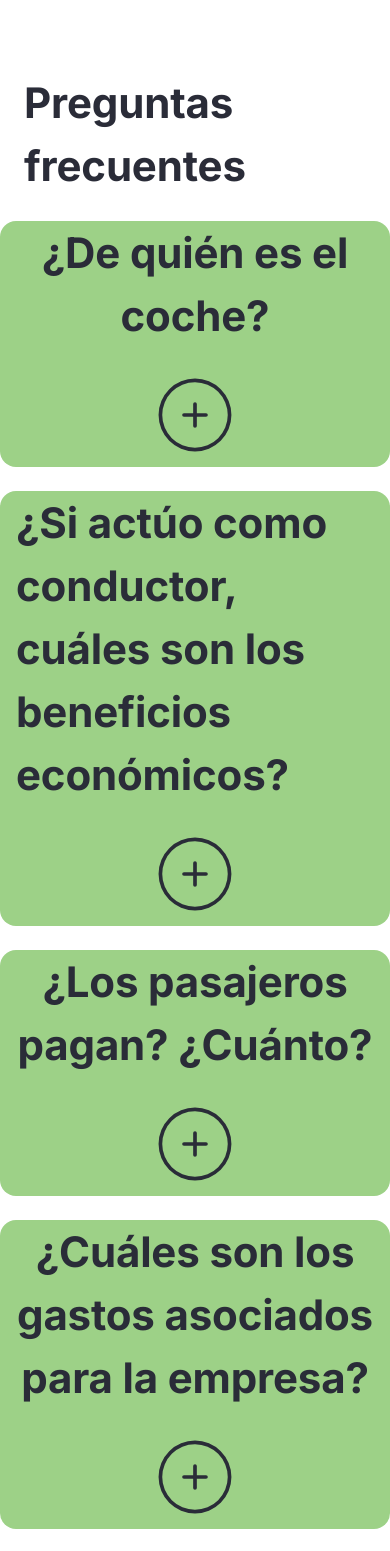
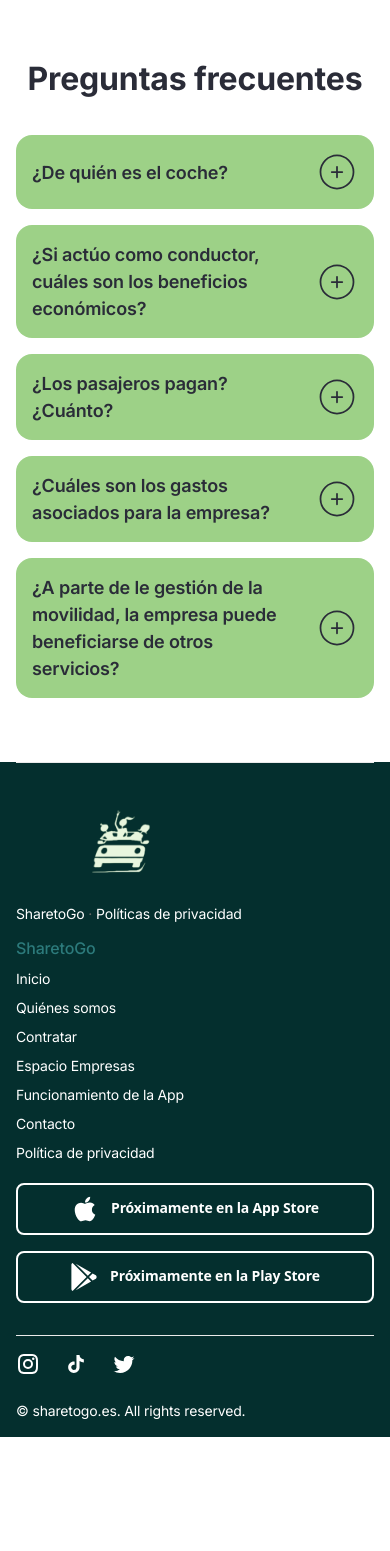
Before and after one commit to SharetoGo/ShareToGoWebsite, a Next.js app: page / in a window 390 px wide. Shown: the part 3560-5111 px from the top of the page. After the commit the page ends 4997 px from the top, so only its background shows below. Built offline with nearby package versions, Linux system fonts and the light colour scheme.

Commit message:
[ADD] updated the navbar and metadata

```diff
--- a/app/(default)/layout.tsx
+++ b/app/(default)/layout.tsx
@@ -20,7 +20,7 @@ export default function DefaultLayout({
       duration: 700,
       easing: 'ease-out-cubic',
     })
-  })
+  }, [])
 
   return (
     <>
--- /dev/null
+++ b/app/(default)/metadata.tsx
@@ -0,0 +1,5 @@
+// app/default/metadata.tsx
+export const metadata = {
+    title: 'SharetoGo - Carpooling para todos',
+    description: 'Comparte coche, ahorra dinero y cuida el planeta',
+};
--- a/app/funcionamiento/layout.tsx
+++ b/app/funcionamiento/layout.tsx
@@ -20,7 +20,7 @@ export default function DefaultLayout({
       duration: 700,
       easing: 'ease-out-cubic',
     })
-  })
+  }, [])
 
   return (
     <>
--- a/app/passenger/layout.tsx
+++ b/app/passenger/layout.tsx
@@ -20,7 +20,7 @@ export default function DefaultLayout({
       duration: 700,
       easing: 'ease-out-cubic',
     })
-  })
+  }, [])
 
   return (
     <>
--- a/app/privacy/layout.tsx
+++ b/app/privacy/layout.tsx
@@ -20,7 +20,7 @@ export default function DefaultLayout({
       duration: 700,
       easing: 'ease-out-cubic',
     })
-  })
+  }, [])
 
   return (
     <>
--- a/components/faqs.tsx
+++ b/components/faqs.tsx
@@ -1,138 +1,96 @@
 "use client";
 import { CiCirclePlus, CiCircleMinus } from "react-icons/ci";
-import { useState } from "react";
+import { useState, ReactNode } from "react";
 import Link from "next/link";
 
+const faqData: { question: string; answer: ReactNode }[] = [
+    {
+        question: "¿De quién es el coche?",
+        answer: "El coche es de uno de los empleados de la empresa. La idea es que los diferentes empleados de las empresas, se vayan organizando para que siempre haya una persona que ofrezca las plazas de su coche y otras que les cuadre para reservarlas."
+    },
+    {
+        question: "¿Si actúo como conductor, cuáles son los beneficios económicos?",
+        answer: "Los beneficios dependerán del uso que se haga de la plataforma y las plazas libres que se ofrezcan. Garantizamos que la mitad de los gastos están cubiertos en cada trayecto compartido."
+    },
+    {
+        question: "¿Los pasajeros pagan? ¿Cuánto?",
+        answer: "Si, según la distancia del trayecto los pasajeros deberán pagar una cantidad u otra. Intentamos que el pago de los pasajeros sea lo más bajo posible para poder ser altamente  competitivos con otras alternativas."
+    },
+    {
+        question: "¿Cuáles son los gastos asociados para la empresa?",
+        answer: (
+            <>
+                La empresa y SharetoGo valorarán la situación conjuntamente y llegarán al mejor acuerdo posible.{" "}
+                <Link href="/contratar" className="font-bold text-black hover:underline">
+                    Solicitar una prueba
+                </Link>{" "}
+                puede ser el primer paso
+            </>
+        )
+    },
+    {
+        question: "¿A parte de le gestión de la movilidad, la empresa puede beneficiarse de otros servicios?",
+        answer: "Sí. Desde la página web, la empresa puede acceder a una Intranet en la cual puede encontrar todos los datos de su empresa generales, y por empleados, estrechamente ligados con la sostenibilidad y el cumplimiento de nuevas normativas."
+    }
+];
+
+const FaqItem = ({ faq, isOpen, onToggle }: { faq: typeof faqData[0], isOpen: boolean, onToggle: () => void }) => {
+    const questionId = faq.question.replace(/\s+/g, '-').toLowerCase();
+    return (
+        <div className="w-full bg-[#9dd187] rounded-2xl mt-4">
+            <button
+                type="button"
+                className="w-full flex justify-between items-center text-left p-4 sm:p-6 focus:outline-none"
+                aria-expanded={isOpen}
+                aria-controls={`faq-answer-${questionId}`}
+                onClick={onToggle}
+            >
+                <h3 className="text-lg sm:text-xl font-semibold text-[#2a2c38] flex-1 pr-4">
+                    {faq.question}
+                </h3>
+                {isOpen ? (
+                    <CiCircleMinus className="text-4xl text-[#2a2c38] flex-shrink-0" />
+                ) : (
+                    <CiCirclePlus className="text-4xl text-[#2a2c38] flex-shrink-0" />
+                )}
+            </button>
+            <div
+                id={`faq-answer-${questionId}`}
+                className={`grid transition-all duration-500 ease-in-out ${isOpen ? 'grid-rows-[1fr]' : 'grid-rows-[0fr]'}`}
+            >
+                <div className="overflow-hidden">
+                    <div className="px-4 sm:px-6 pb-6 text-base sm:text-lg text-[#2a2c38]">
+                        {faq.answer}
+                    </div>
+                </div>
+            </div>
+        </div>
+    );
+};
+
 export default function Faqs() {
-    const [open, setOpen] = useState([false, false, false, false, false]);
+    const [open, setOpen] = useState(Array(faqData.length).fill(false));
+
     const handleToggle = (idx: number) => {
         setOpen(prev => prev.map((v, i) => i === idx ? !v : v));
     };
+
     return(
-         <section className="relative bg-white py-20">
-            <div className="max-w-screen-2xl mx-auto sm:px-6">
-                <h2 className="text-4xl font-bold text-[#2a2c38] mb-4 pl-6">
+         <section className="relative bg-white py-16 sm:py-20">
+            <div className="max-w-4xl mx-auto px-4 sm:px-6">
+                <h2 className="text-3xl sm:text-4xl font-bold text-[#2a2c38] mb-8 text-center sm:text-left">
                     Preguntas frecuentes
                 </h2>
-            </div>
-            {/* FAQ 1 */}
-            <div className={`w-full sm:w-[80rem] bg-[#9dd187] rounded-2xl mt-6 mx-auto flex flex-col px-4 sm:px-16 transition-all duration-300 ${open[0] ? 'sm:h-[18rem]' : 'sm:h-48'} ${open[0] ? 'h-auto' : 'h-auto'} justify-center`}>
-                <div className="w-full flex flex-col sm:flex-row items-center relative h-full">
-                    <span className="text-4xl font-bold text-[#2a2c38] mb-4 text-center sm:text-left flex-1">¿De quién es el coche?</span>
-                    <button
-                        type="button"
-                        className="focus:outline-none p-2 rounded-full hover:bg-[#b6e2b8] transition-colors sm:absolute sm:right-0 sm:top-1/2 sm:-translate-y-1/2"
-                        aria-label={open[0] ? "Collapse FAQ" : "Expand FAQ"}
-                        onClick={() => handleToggle(0)}
-                    >
-                        {open[0] ? (
-                            <CiCircleMinus className="text-6xl text-[#2a2c38]" />
-                        ) : (
-                            <CiCirclePlus className="text-6xl text-[#2a2c38]" />
-                        )}
-                    </button>
+                <div className="w-full">
+                    {faqData.map((faq, idx) => (
+                        <FaqItem
+                            key={idx}
+                            faq={faq}
+                            isOpen={open[idx]}
+                            onToggle={() => handleToggle(idx)}
+                        />
+                    ))}
                 </div>
-                {open[0] && (
-                    <div className="w-full mt-4 mb-8 text-2xl text-[#2a2c38] text-left">
-                        El coche es de uno de los empleados de la empresa. La idea es que los diferentes empleados de las empresas, se vayan organizando para que siempre haya una persona que ofrezca las plazas de su coche y otras que les cuadre para reservarlas.
-                    </div>
-                )}
-            </div>
-            {/* FAQ 2 */}
-            <div className={`w-full sm:w-[80rem] bg-[#9dd187] rounded-2xl mt-6 mx-auto flex flex-col px-4 sm:px-16 transition-all duration-300 ${open[1] ? 'sm:h-[18rem]' : 'sm:h-48'} ${open[1] ? 'h-auto' : 'h-auto'} justify-center`}>
-                <div className="w-full flex flex-col sm:flex-row items-center relative h-full">
-                    <span className="inline-block text-4xl font-bold text-[#2a2c38] mb-4 text-left flex-1">¿Si actúo como conductor, cuáles son los<br></br>beneficios económicos? </span>
-                    <button
-                        type="button"
-                        className="focus:outline-none p-2 rounded-full hover:bg-[#b6e2b8] transition-colors sm:absolute sm:right-0 sm:top-1/2 sm:-translate-y-1/2"
-                        aria-label={open[1] ? "Collapse FAQ" : "Expand FAQ"}
-                        onClick={() => handleToggle(1)}
-                    >
-                        {open[1] ? (
-                            <CiCircleMinus className="text-6xl text-[#2a2c38]" />
-                        ) : (
-                            <CiCirclePlus className="text-6xl text-[#2a2c38]" />
-                        )}
-                    </button>
-                </div>
-                {open[1] && (
-                    <div className="w-full mt-4 mb-8 text-2xl text-[#2a2c38] text-left">
-                        Los beneficios dependerán del uso que se haga de la plataforma y las plazas libres que se ofrezcan. Garantizamos que la mitad de los gastos están cubiertos en cada trayecto compartido.
-                    </div>
-                )}
-            </div>
-            {/* FAQ 3 */}
-            <div className={`w-full sm:w-[80rem] bg-[#9dd187] rounded-2xl mt-6 mx-auto flex flex-col px-4 sm:px-16 transition-all duration-300 ${open[2] ? 'sm:h-[18rem]' : 'sm:h-48'} ${open[2] ? 'h-auto' : 'h-auto'} justify-center`}>
-                <div className="w-full flex flex-col sm:flex-row items-center relative h-full">
-                    <span className="text-4xl font-bold text-[#2a2c38] mb-4 text-center sm:text-left flex-1">¿Los pasajeros pagan? ¿Cuánto?</span>
-                    <button
-                        type="button"
-                        className="focus:outline-none p-2 rounded-full hover:bg-[#b6e2b8] transition-colors sm:absolute sm:right-0 sm:top-1/2 sm:-translate-y-1/2"
-                        aria-label={open[2] ? "Collapse FAQ" : "Expand FAQ"}
-                        onClick={() => handleToggle(2)}
-                    >
-                        {open[2] ? (
-                            <CiCircleMinus className="text-6xl text-[#2a2c38]" />
-                        ) : (
-                            <CiCirclePlus className="text-6xl text-[#2a2c38]" />
-                        )}
-                    </button>
-                </div>
-                {open[2] && (
-                    <div className="w-full mt-4 mb-8 text-2xl text-[#2a2c38] text-left">
-                       Si, según la distancia del trayecto los pasajeros deberán pagar una cantidad u otra. Intentamos que el pago de los pasajeros sea lo más bajo posible para poder ser altamente  competitivos con otras alternativas.
-                    </div>
-                )}
-            </div>
-            {/* FAQ 4 */}
-            <div className={`w-full sm:w-[80rem] bg-[#9dd187] rounded-2xl mt-6 mx-auto flex flex-col px-4 sm:px-16 transition-all duration-300 ${open[3] ? 'sm:h-[18rem]' : 'sm:h-48'} ${open[3] ? 'h-auto' : 'h-auto'} justify-center`}>
-                <div className="w-full flex flex-col sm:flex-row items-center relative h-full">
-                    <span className="text-4xl font-bold text-[#2a2c38] mb-4 text-center sm:text-left flex-1">¿Cuáles son los gastos asociados para la empresa? </span>
-                    <button
-                        type="button"
-                        className="focus:outline-none p-2 rounded-full hover:bg-[#b6e2b8] transition-colors sm:absolute sm:right-0 sm:top-1/2 sm:-translate-y-1/2"
-                        aria-label={open[3] ? "Collapse FAQ" : "Expand FAQ"}
-                        onClick={() => handleToggle(3)}
-                    >
-                        {open[3] ? (
-                            <CiCircleMinus className="text-6xl text-[#2a2c38]" />
-                        ) : (
-                            <CiCirclePlus className="text-6xl text-[#2a2c38]" />
-                        )}
-                    </button>
-                </div>
-              {open[3] && (
-                <div className="w-full mt-4 mb-8 text-2xl text-[#2a2c38] text-left">
-                    La empresa y SharetoGo valorarán la situación conjuntamente y llegarán al mejor acuerdo posible.{" "}
-                    <Link href="/contratar" className="font-bold text-black hover:underline">
-                    Solicitar una prueba
-                    </Link>{" "}
-                    puede ser el primer paso
-                </div>
-                )}
-            </div>
-            {/* FAQ 5 */}
-            <div className={`w-full sm:w-[80rem] bg-[#9dd187] rounded-2xl mt-6 mx-auto flex flex-col px-4 sm:px-16 transition-all duration-300 ${open[4] ? 'sm:h-[22rem]' : 'sm:h-48'} ${open[4] ? 'h-auto' : 'h-auto'} justify-center`}>
-                <div className="w-full flex flex-col sm:flex-row items-center relative h-full">
-                    <span className="inline-block text-4xl font-bold text-[#2a2c38] mb-4 text-left flex-1">¿A parte de le gestión de la movilidad, la empresa<br></br>puede beneficiarse de otros servicios? </span>
-                    <button
-                        type="button"
-                        className="focus:outline-none p-2 rounded-full hover:bg-[#b6e2b8] transition-colors sm:absolute sm:right-0 sm:top-1/2 sm:-translate-y-1/2"
-                        aria-label={open[4] ? "Collapse FAQ" : "Expand FAQ"}
-                        onClick={() => handleToggle(4)}
-                    >
-                        {open[4] ? (
-                            <CiCircleMinus className="text-6xl text-[#2a2c38]" />
-                        ) : (
-                            <CiCirclePlus className="text-6xl text-[#2a2c38]" />
-                        )}
-                    </button>
-                </div>
-                {open[4] && (
-                    <div className="w-full mt-4 mb-8 text-2xl text-[#2a2c38] text-left">
-                        Sí. Desde la página web, la empresa puede acceder a una Intranet en la cual puede encontrar todos los datos de su empresa generales, y por empleados, estrechamente ligados con la sostenibilidad y el cumplimiento de nuevas normativas.
-                    </div>
-                )}
             </div>
         </section>
     );
--- a/components/ui/header.tsx
+++ b/components/ui/header.tsx
@@ -36,13 +36,13 @@ export default function Header() {
                 <Link href="/about" className="font-medium text-teal-950 hover:underline hover:text-teal-700 px-5 py-3 flex items-center transition duration-150 ease-in-out">Quiénes somos</Link>
               </li>
               <li>
+                <Link href="/funcionamiento" className="font-medium text-teal-950 hover:underline hover:text-teal-700 px-5 py-3 flex items-center transition duration-150 ease-in-out">Funcionamiento de la App</Link>
+              </li>
+              <li>
                 <Link href="/contratar" className="font-medium text-teal-950 hover:underline hover:text-teal-700 px-5 py-3 flex items-center transition duration-150 ease-in-out">Contratar</Link>
               </li>
               <li>
                 <Link href="/espacioEmpresas" className="font-medium text-teal-950 hover:underline hover:text-teal-700 px-5 py-3 flex items-center transition duration-150 ease-in-out">Espacio Empresas</Link>
-              </li>
-              <li>
-                <Link href="/funcionamiento" className="font-medium text-teal-950 hover:underline hover:text-teal-700 px-5 py-3 flex items-center transition duration-150 ease-in-out">Funcionamiento de la App</Link>
               </li>
               <li>
                 <Link href="/contact" className="font-medium text-teal-950 hover:underline hover:text-teal-700 px-5 py-3 flex items-center transition duration-150 ease-in-out">Contacto</Link>
```
Also changed, not shown: public/images/conductor1.PNG, public/images/conductor2.PNG.
